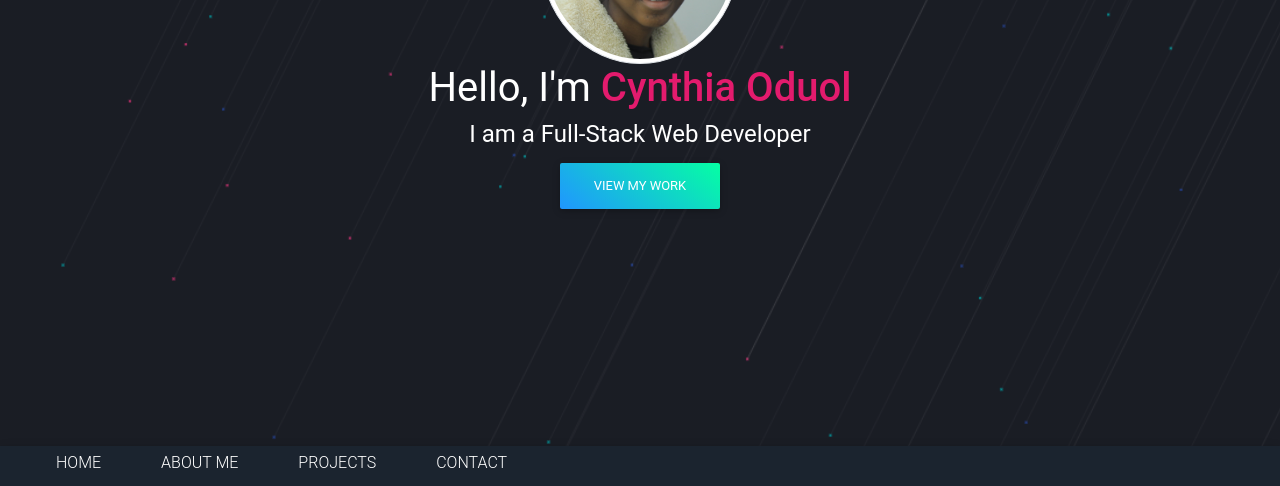
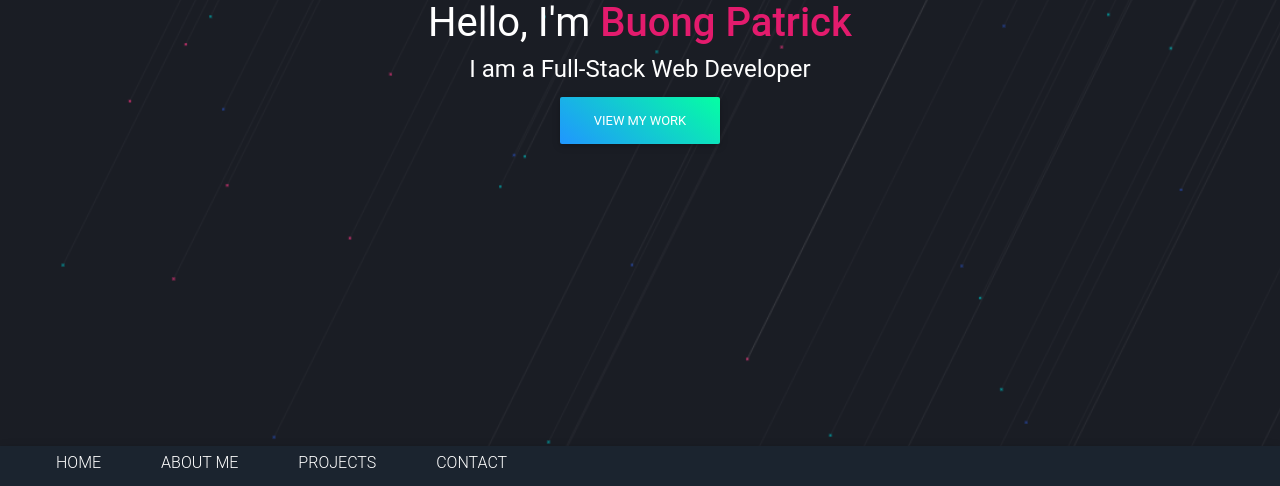
Before and after one commit to Patrick322/Personal-Portfolio, a Django app: page / in a window 1280 px wide. Shown: the part 354-840 px from the top of the page. Run offline with Django 3.2, Linux system fonts and the light colour scheme; some libraries are stand-ins or nearby versions; some web fonts are replaced.

Commit message:
modified the application

```diff
--- a/myportfolio/templates/home.html
+++ b/myportfolio/templates/home.html
@@ -8,7 +8,7 @@
         <div class="animated fadeInDown" style="animation-delay: 0.2s;">
           <img class="profile-image img-thumbnail" src="{% static 'images/profile.jpg' %}" alt="oduol's profile image"
             width="200px" style="border-radius: 50%;margin-top: 200px">
-          <h1 class="">Hello, I'm <span style="color: #e31b6d">Cynthia Oduol</span></h1>
+          <h1 class="">Hello, I'm <span style="color: #e31b6d">Buong Patrick</span></h1>
         </div>
         <h4 class="animated fadeIn" style="animation-delay: 1.5s;font-weight: 400">I am a Full-Stack Web Developer</h4>
         <div class="button animated fadeInUp" style="animation-delay: 2.5s">
```
Also changed, not shown: static/images/doryn.jpg (deleted), static/images/profile.jpg (deleted).
